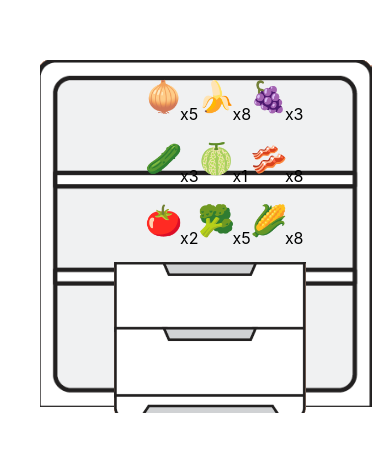
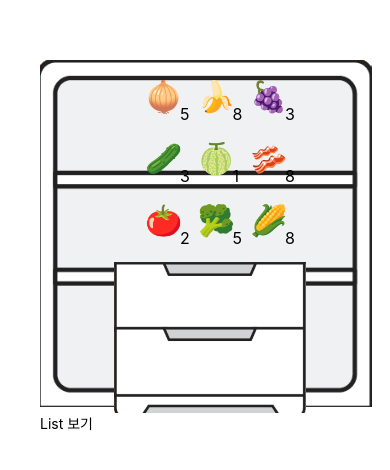
Before and after one commit to doteka/OnJul, a React Native app: screen / in a window 390 px wide. Shown: the part 160-630 px from the top of the page. Built offline with nearby package versions, Linux system fonts and the light colour scheme.

Commit message:
채소 리스트 만들어서 순서 변경할 수 있게 함

```diff
--- a/package.json
+++ b/package.json
@@ -15,6 +15,7 @@
     "react": "17.0.2",
     "react-dom": "17.0.2",
     "react-native": "0.68.2",
+    "react-native-drax": "^0.10.2",
     "react-native-web": "0.17.7"
   },
   "devDependencies": {
--- a/src/Components/App.tsx
+++ b/src/Components/App.tsx
@@ -1,4 +1,4 @@
-import { StatusBar } from "expo-status-bar";
+import React, { useState } from "react";
 import { SafeAreaView, StyleSheet, Text, View, Dimensions } from "react-native";
 import Fridge from "./Fridge";
 
--- a/src/Components/Fridge.tsx
+++ b/src/Components/Fridge.tsx
@@ -1,4 +1,4 @@
-import React from "react";
+import React, { useEffect, useState } from "react";
 import {
   SafeAreaView,
   View,
@@ -7,11 +7,56 @@ import {
   Text,
   ImageBackground,
   Pressable,
+  Modal,
 } from "react-native";
+import { DraxProvider, DraxList } from "react-native-drax";
 
 // const { width, height } = Dimensions.get("window");
+
 const Fridge = ({ width, height }) => {
   console.log(width, "/", height);
+  const [vegetable, setVegetable] = useState([
+    {
+      vegetable: "🧅",
+      count: 5,
+    },
+    {
+      vegetable: "🍌",
+      count: 8,
+    },
+    {
+      vegetable: "🍇",
+      count: 3,
+    },
+    {
+      vegetable: "🥒",
+      count: 3,
+    },
+    {
+      vegetable: "🍈",
+      count: 1,
+    },
+    {
+      vegetable: "🥓",
+      count: 8,
+    },
+    {
+      vegetable: "🍅",
+      count: 2,
+    },
+    {
+      vegetable: "🥦",
+      count: 5,
+    },
+    {
+      vegetable: "🌽",
+      count: 8,
+    },
+  ]);
+  const [modalView, setModalView] = useState(false);
+  const [listModalView, setListModalView] = useState(false);
+  const [selectedVegetable, setSelectedVegetable] = useState(0);
+
   return (
     <SafeAreaView
       style={{
@@ -19,6 +64,17 @@ const Fridge = ({ width, height }) => {
         height: height,
       }}
     >
+      <Modal
+        visible={modalView}
+        onRequestClose={() => setModalView(!modalView)}
+        style={[styles.Modal]}
+      >
+        <Text>{vegetable[selectedVegetable].vegetable}</Text>
+        <Text>{vegetable[selectedVegetable].count}</Text>
+        <Pressable onPress={() => setModalView(!modalView)}>
+          <Text style={{ margin: 150 }}>close</Text>
+        </Pressable>
+      </Modal>
       <View style={{ flex: 0.1 }} />
       <View style={{ flex: 0.4 }}>
         <ImageBackground
@@ -28,45 +84,99 @@ const Fridge = ({ width, height }) => {
         >
           <View style={{ flex: 1, marginVertical: 8, marginHorizontal: 100 }}>
             <View style={[styles.VegetableOnLine]}>
-              <View style={{ marginLeft: -3 }}>
-                <Text style={[styles.TextIcon]}>🧅</Text>
-                <Text style={[styles.TextCount]}>x5</Text>
-              </View>
-              <View style={[styles.VegetableOn]}>
-                <Text style={[styles.TextIcon]}>🍌</Text>
-                <Text style={[styles.TextCount]}>x8</Text>
-              </View>
-              <View style={[styles.VegetableOn]}>
-                <Text style={[styles.TextIcon]}>🍇</Text>
-                <Text style={[styles.TextCount]}>x3</Text>
-              </View>
-            </View>
-            <View style={[styles.VegetableOnLine]}>
-              <Pressable style={{ marginLeft: -3 }}>
-                <Text style={[styles.TextIcon]}>🥒</Text>
-                <Text style={[styles.TextCount]}>x3</Text>
+              <Pressable
+                style={{ marginLeft: -3 }}
+                onPress={() => {
+                  setSelectedVegetable(0);
+                  setModalView(true);
+                }}
+              >
+                <Text style={[styles.TextIcon]}>{vegetable[0].vegetable}</Text>
+                <Text style={[styles.TextCount]}>{vegetable[0].count}</Text>
               </Pressable>
-              <Pressable style={[styles.VegetableOn]}>
-                <Text style={[styles.TextIcon]}>🍈</Text>
-                <Text style={[styles.TextCount]}>x1</Text>
+              <Pressable
+                style={[styles.VegetableOn]}
+                onPress={() => {
+                  setSelectedVegetable(1);
+                  setModalView(true);
+                }}
+              >
+                <Text style={[styles.TextIcon]}>{vegetable[1]?.vegetable}</Text>
+                <Text style={[styles.TextCount]}>{vegetable[1]?.count}</Text>
               </Pressable>
-              <Pressable style={[styles.VegetableOn]}>
-                <Text style={[styles.TextIcon]}>🥓</Text>
-                <Text style={[styles.TextCount]}>x8</Text>
+              <Pressable
+                style={[styles.VegetableOn]}
+                onPress={() => {
+                  setSelectedVegetable(2);
+                  setModalView(true);
+                }}
+              >
+                <Text style={[styles.TextIcon]}>{vegetable[2]?.vegetable}</Text>
+                <Text style={[styles.TextCount]}>{vegetable[2]?.count}</Text>
               </Pressable>
             </View>
             <View style={[styles.VegetableOnLine]}>
-              <Pressable style={{ marginLeft: -3 }}>
-                <Text style={[styles.TextIcon]}>🍅</Text>
-                <Text style={[styles.TextCount]}>x2</Text>
+              <Pressable
+                style={{ marginLeft: -3 }}
+                onPress={() => {
+                  setSelectedVegetable(3);
+                  setModalView(true);
+                }}
+              >
+                <Text style={[styles.TextIcon]}>{vegetable[3]?.vegetable}</Text>
+                <Text style={[styles.TextCount]}>{vegetable[3]?.count}</Text>
               </Pressable>
-              <Pressable style={[styles.VegetableOn]}>
-                <Text style={[styles.TextIcon]}>🥦</Text>
-                <Text style={[styles.TextCount]}>x5</Text>
+              <Pressable
+                style={[styles.VegetableOn]}
+                onPress={() => {
+                  setSelectedVegetable(4);
+                  setModalView(true);
+                }}
+              >
+                <Text style={[styles.TextIcon]}>{vegetable[4]?.vegetable}</Text>
+                <Text style={[styles.TextCount]}>{vegetable[4]?.count}</Text>
               </Pressable>
-              <Pressable style={[styles.VegetableOn]}>
-                <Text style={[styles.TextIcon]}>🌽</Text>
-                <Text style={[styles.TextCount]}>x8</Text>
+              <Pressable
+                style={[styles.VegetableOn]}
+                onPress={() => {
+                  setSelectedVegetable(5);
+                  setModalView(true);
+                }}
+              >
+                <Text style={[styles.TextIcon]}>{vegetable[5]?.vegetable}</Text>
+                <Text style={[styles.TextCount]}>{vegetable[5]?.count}</Text>
+              </Pressable>
+            </View>
+            <View style={[styles.VegetableOnLine]}>
+              <Pressable
+                style={{ marginLeft: -3 }}
+                onPress={() => {
+                  setSelectedVegetable(6);
+                  setModalView(true);
+                }}
+              >
+                <Text style={[styles.TextIcon]}>{vegetable[6]?.vegetable}</Text>
+                <Text style={[styles.TextCount]}>{vegetable[6]?.count}</Text>
+              </Pressable>
+              <Pressable
+                style={[styles.VegetableOn]}
+                onPress={() => {
+                  setSelectedVegetable(7);
+                  setModalView(true);
+                }}
+              >
+                <Text style={[styles.TextIcon]}>{vegetable[7]?.vegetable}</Text>
+                <Text style={[styles.TextCount]}>{vegetable[7]?.count}</Text>
+              </Pressable>
+              <Pressable
+                style={[styles.VegetableOn]}
+                onPress={() => {
+                  setSelectedVegetable(8);
+                  setModalView(true);
+                }}
+              >
+                <Text style={[styles.TextIcon]}>{vegetable[8]?.vegetable}</Text>
+                <Text style={[styles.TextCount]}>{vegetable[8]?.count}</Text>
               </Pressable>
             </View>
           </View>
@@ -82,12 +192,56 @@ const Fridge = ({ width, height }) => {
           source={require("../Resources/Fridge/bottom.png")}
         />
       </View>
-      <View style={{ flex: 0.2 }} />
+      <SafeAreaView style={{ flex: 0.2 }}>
+        <Modal
+          visible={listModalView}
+          onRequestClose={() => setModalView(!listModalView)}
+          style={[styles.Modal]}
+        >
+          <DraxProvider>
+            <View style={{ justifyContent: "center", alignItems: "center" }}>
+              <DraxList
+                data={vegetable}
+                renderItemContent={({ item }) => (
+                  <View
+                    style={{
+                      flexDirection: "row",
+                      margin: 15,
+                      borderWidth: 1,
+                      width: 100,
+                    }}
+                  >
+                    <Text style={{ fontSize: 30 }}>{item.vegetable}</Text>
+                    <Text style={{ fontSize: 30 }}>{item.count}</Text>
+                  </View>
+                )}
+                onItemReorder={({ fromIndex, toIndex }) => {
+                  const newData = vegetable.slice();
+                  newData.splice(toIndex, 0, newData.splice(fromIndex, 1)[0]);
+                  setVegetable(newData);
+                }}
+                keyExtractor={(item) => item.vegetable}
+              />
+            </View>
+          </DraxProvider>
+          <Pressable onPress={() => setListModalView(false)}>
+            <Text style={{ marginTop: 10 }}>닫기</Text>
+          </Pressable>
+        </Modal>
+        <Pressable onPress={() => setListModalView(true)}>
+          <Text>List 보기</Text>
+        </Pressable>
+      </SafeAreaView>
     </SafeAreaView>
   );
 };
 
 const styles = StyleSheet.create({
+  Modal: {
+    flex: 1,
+    justifyContent: "center",
+    alignItems: "center",
+  },
   VegetableOnLine: {
     flex: 1,
     flexDirection: "row",
```
Also changed, not shown: 1 other file (tests, documents, lock files or other folders).
